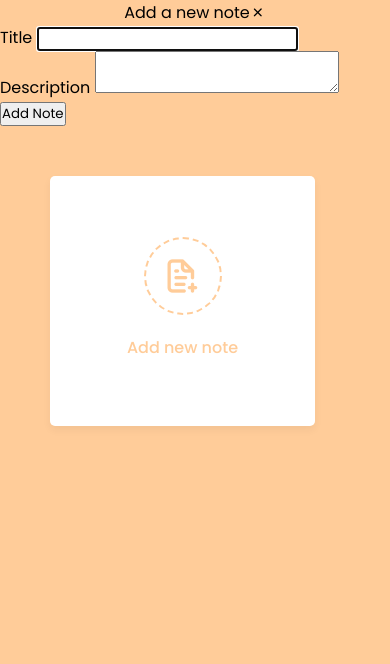
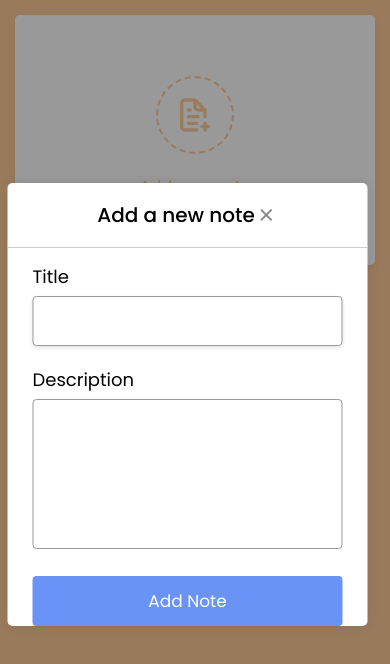
Before and after one commit to nastiandru/JavaScript, a plain HTML site: page project4/index.html in a window 390 px wide. Both pictures are taken after a click on the item "Add new note". Drawn offline with nearby package versions, Linux system fonts and the light colour scheme.

Commit message:
Update styles.css

```diff
--- a/project4/styles.css
+++ b/project4/styles.css
@@ -14,17 +14,16 @@ body{
   background: rgb(248, 180, 112);
 }
 
-.container{
+.popup-box{
   position: fixed;
   top: 0;
   left: 0;
   z-index: 2;
   height: 100%;
   width: 100%;
-  /* background: rgba(0, 0, 0, 0.4); */
+  background: rgba(0,0,0,0.4);
 }
-
-.container .box{
+.popup-box .popup{
   position: absolute;
   top: 50%;
   left: 50%;
@@ -33,9 +32,24 @@ body{
   max-width: 400px;
   justify-content: center;
   transform: translate(-50%, -50%) scale(0.95);
+}
+.popup-box, .popup{
   opacity: 0;
   pointer-events: none;
   transition: all 0.25s ease;
+}
+.popup-box.show, .popup-box.show .popup{
+  opacity: 1;
+  pointer-events: auto;
+}
+.popup-box.show .popup{
+  transform: translate(-50%, -50%) scale(1);
+}
+.popup .content{
+  border-radius: 5px;
+  background: #fff;
+  width: calc(100% - 15px);
+  box-shadow: 0 0 15px rgba(0,0,0,0.1);
 }
 
 .wrapper{
@@ -96,6 +110,11 @@ body{
   overflow-y: auto;
 }
 
+.note .details::-webkit-scrollbar,
+.popup textarea::-webkit-scrollbar{
+  width: 0;
+}
+
 .note p{
   font-size: 22px;
   font-weight: 500;
@@ -124,3 +143,105 @@ body{
   cursor: pointer;
   font-size: 15px;
 }
+
+.settings .menu{
+  z-index: 1;
+  bottom: 0;
+  right: -5px;
+  padding: 5px 0;
+  background: #fff;
+  position: absolute;
+  border-radius: 4px;
+  transform: scale(0);
+  transform-origin: bottom right;
+  box-shadow: 0 0 6px rgba(0,0,0,0.15);
+  transition: transform 0.2s ease;
+}
+.settings.show .menu{
+  transform: scale(1);
+}
+.settings .menu li{
+  height: 25px;
+  font-size: 16px;
+  margin-bottom: 2px;
+  padding: 17px 15px;
+  cursor: pointer;
+  box-shadow: none;
+  border-radius: 0;
+  justify-content: flex-start;
+}
+.menu li:last-child{
+  margin-bottom: 0;
+}
+.menu li:hover{
+  background: #f5f5f5;
+}
+.menu li i{
+  padding-right: 8px;
+}
+
+.content header{
+  padding: 15px 25px;
+  border-bottom: 1px solid #ccc;
+}
+.content header p{
+  font-size: 20px;
+  font-weight: 500;
+}
+.content header i{
+  color: #8b8989;
+  cursor: pointer;
+  font-size: 23px;
+}
+.content form{
+  margin: 15px 25px 35px;
+}
+.content form .row{
+  margin-bottom: 20px;
+}
+form .row label{
+  font-size: 18px;
+  display: block;
+  margin-bottom: 6px;
+}
+form :where(input, textarea){
+  height: 50px;
+  width: 100%;
+  outline: none;
+  font-size: 17px;
+  padding: 0 15px;
+  border-radius: 4px;
+  border: 1px solid #999;
+}
+form :where(input, textarea):focus{
+  box-shadow: 0 2px 4px rgba(0,0,0,0.11);
+}
+form .row textarea{
+  height: 150px;
+  resize: none;
+  padding: 8px 15px;
+}
+form button{
+  width: 100%;
+  height: 50px;
+  color: #fff;
+  outline: none;
+  border: none;
+  cursor: pointer;
+  font-size: 17px;
+  border-radius: 4px;
+  background: #6A93F8;
+}
+@media (max-width: 660px){
+  .wrapper{
+    margin: 15px;
+    gap: 15px;
+    grid-template-columns: repeat(auto-fill, 100%);
+  }
+  .popup-box .popup{
+    max-width: calc(100% - 15px);
+  }
+  .bottom-content .settings i{
+    font-size: 17px;
+  }
+}
```
